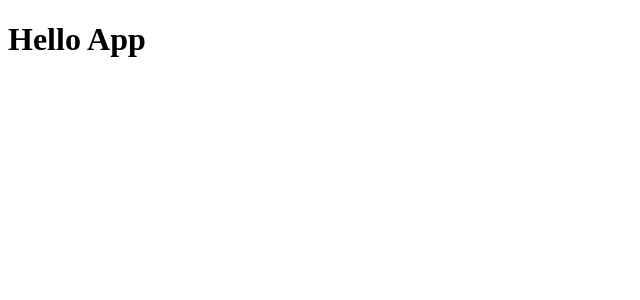
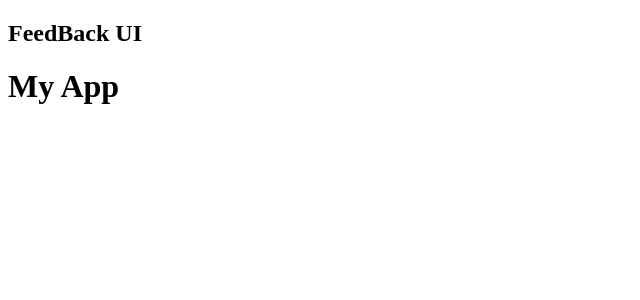
Before and after one commit to naveen04561/codespaces-react, a React (Create React App) app: page / in a window 1280 px wide. Shown: the top 300 px of the page, without its empty margins (0-640 px from the left). Built offline with nearby package versions, Linux system fonts and the light colour scheme.

Commit message:
Second Commit

```diff
--- a/src/App.js
+++ b/src/App.js
@@ -1,7 +1,58 @@
+import React from "react";
+import Header from "./components/Header";
+
+//Old Way
 function App() {
     return (
-        <h1>Hello App</h1>
+        <>
+            <Header />
+            <div className="container">
+                <h1>My App</h1>
+            </div>
+        </>
     )
 }
 
+// function App() {
+//   const title = "Hi";
+//   const body = "Hello";
+//   const comments = [
+//     { id: 1, name: "comment1" },
+//     { id: 2, name: "comment2" },
+//     { id: 3, name: "comment3" },
+//   ];
+
+//   const commentBlock = (
+//     <div className="comments">
+//       <ul>
+//         {comments.map((comment, index) => (
+//           <li key={index + comment.id}>{comment.name}</li>
+//         ))}
+//       </ul>
+//     </div>
+//   );
+
+//   const value = true;
+
+//   return (
+//     <div className="container">
+//       <h1>Hello App</h1>
+//       <p>{title}</p>
+
+//       {value && commentBlock}
+//     </div>
+//   );
+// }
+
+// New way
+// function App() {
+//     return React.createElement(
+//         'div',
+//         { className:'container' },
+//         React.createElement(
+//             'h1',{},'My App'
+//         )
+//     )
+// }
+
 export default App;
--- /dev/null
+++ b/src/components/Header.jsx
@@ -0,0 +1,31 @@
+import PropTypes from 'prop-types';
+
+// function Header(props) {
+//   return (
+//     <header>
+//         <div className="container">
+//             <h2>{props.text}</h2>
+//         </div>
+//     </header>
+//   )
+// }
+
+function Header({ text }) {
+    return (
+      <header>
+          <div className="container">
+              <h2>{text}</h2>
+          </div>
+      </header>
+    )
+}
+
+Header.defaultProps = {
+    text : 'FeedBack UI',
+}
+
+Header.propTypes = {
+    text : PropTypes.string
+}
+
+export default Header
--- /dev/null
+++ b/src/index.css
@@ -0,0 +1,2 @@
+body {
+}
--- a/src/index.js
+++ b/src/index.js
@@ -1,5 +1,11 @@
 import React from 'react';
 import ReactDOM from 'react-dom';
 import App from './App';
+import './index.css';
 
-ReactDOM.render(<App />,document.getElementById('root'));
+ReactDOM.render(
+  <React.StrictMode>
+    <App />
+  </React.StrictMode>,
+  document.getElementById('root')
+);
```
